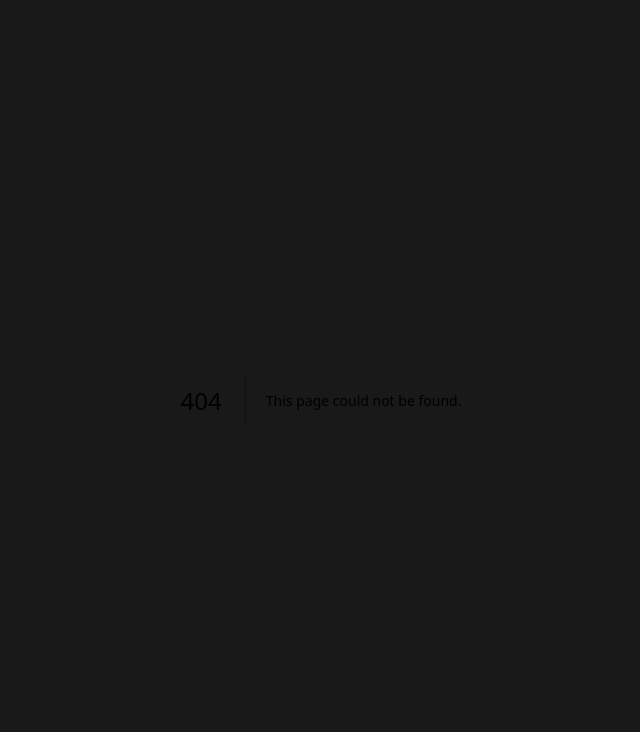
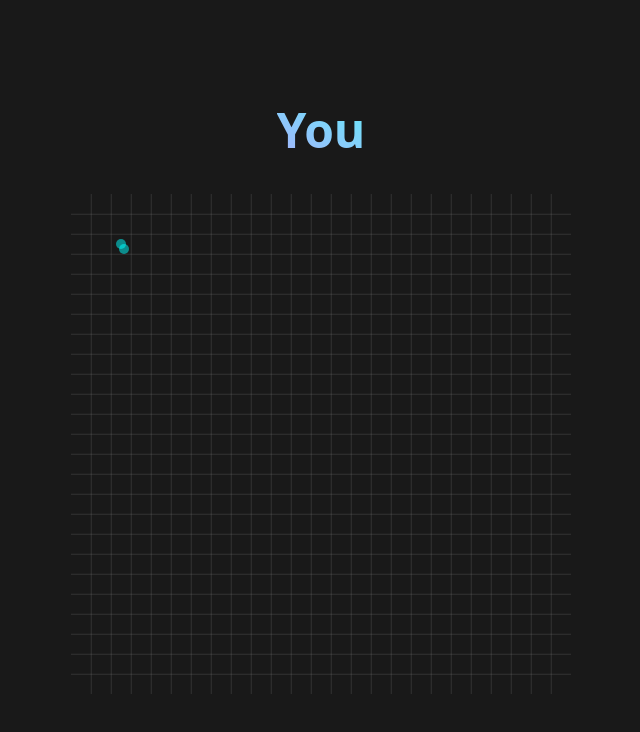
Before and after one commit to ericleonen/are-you-faster-than-a-neural-network, a Next.js app: page /levels/1 in a window 1280 px wide. Before the commit this address had no page. Shown: the top 732 px of the page, without its empty margins (319-959 px from the left). Built offline with nearby package versions, Linux system fonts and the light colour scheme.

Commit message:
Draw translucent dots for data

```diff
--- a/src/components/Banner.tsx
+++ b/src/components/Banner.tsx
@@ -1,6 +1,12 @@
+import { FaChevronLeft } from "react-icons/fa";
+import Link from "next/link";
+
 const Banner = () => {
     return (
-        <div className="fixed top-0 left-0 z-10 w-full bg-black/80">
+        <div className="fixed top-0 left-0 z-10 flex w-full bg-black/80">
+            <Link href="/" className="absolute top-0 flex items-center justify-center h-12 left-4">
+                <FaChevronLeft className="text-xl text-cyan-300 hover:text-cyan-400" />
+            </Link>
             <div className="flex items-center justify-center w-full h-12 border-b-2 bg-cyan-300/10 border-cyan-300">
                 <p className="text-lg font-semibold theme">Are You Faster than a Neural Network?</p>
             </div>
--- /dev/null
+++ b/src/components/DataCanvas.tsx
@@ -0,0 +1,64 @@
+import { useEffect, useRef } from "react";
+
+const DataCanvas = () => {
+    const canvasRef = useRef<HTMLCanvasElement | null>(null);
+
+    useEffect(() => {
+        const canvas = canvasRef.current;
+        const context = canvas?.getContext("2d");
+
+        const lineWidth = 0.25;
+        const numLines = 25;
+
+        if (canvas && context) {
+            canvas.width = canvas.width;
+            const dX = canvas.width / numLines;
+
+            for (let x = dX; x < canvas.width - 1; x += dX) {
+                context.moveTo(lineWidth + x, 0);
+                context.lineTo(lineWidth + x, canvas.height);
+            }
+
+            const dY = canvas.height / numLines;
+
+            for (let y = dY; y < canvas.height - 1; y += dY) {
+                context.moveTo(0, lineWidth + y);
+                context.lineTo(canvas.width, lineWidth + y);
+            }
+
+            context.lineWidth = lineWidth;
+            context.strokeStyle = "gray";
+            context.stroke();
+        }
+    }, []);
+
+    useEffect(() => {
+        const cyanData = [[50, 50], [53, 55]];
+
+        const canvas = canvasRef.current;
+        const context = canvas?.getContext("2d");
+
+        if (canvas && context) {
+            for (let cyanPoint of cyanData) {
+                const [x, y] = cyanPoint;
+
+                context.beginPath();
+                context.arc(x, y, 5, 0, Math.PI * 2);
+                context.fillStyle = "rgba(0, 255, 255, 0.5)";
+                context.fill();
+            }
+        }
+    }, []);
+
+    return (
+        <div>
+            <canvas
+                ref={canvasRef}
+                height="500"
+                width="500"
+            />
+        </div>
+    );
+};
+
+export default DataCanvas;
--- /dev/null
+++ b/src/pages/levels/[levelNumber].tsx
@@ -0,0 +1,15 @@
+import DataCanvas from "@/components/DataCanvas";
+
+const Level = () => {
+    return (
+        <div className="flex justify-around w-full p-12">
+            <div className="flex flex-col items-center w-2/5">
+                <p className="mb-10 text-5xl font-semibold theme">You</p>
+                <DataCanvas />
+            </div>
+
+        </div>
+    );
+};
+
+export default Level;
```
Also changed, not shown: src/pages/levels/index.tsx (renamed from src/pages/levels.tsx), src/utils/data.tsx (added).
